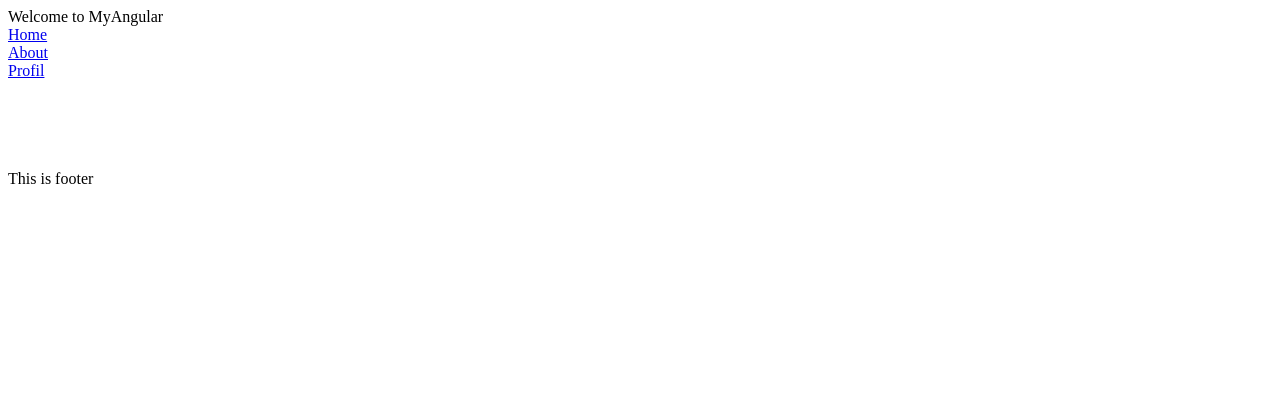
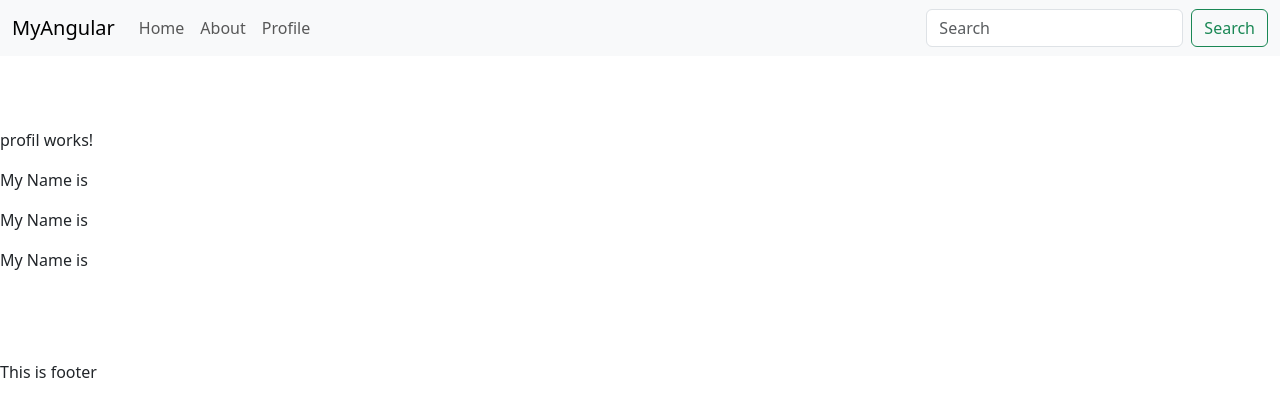
Before and after one commit to SamiAbdelhafidh/learn-angular, an Angular app: page /profil in a window 1280 px wide. Before the commit this address led to /. Shown: the top 416 px of the page. Built offline with nearby package versions, Linux system fonts and the light colour scheme.

Commit message:
'childRoutes'

```diff
--- a/src/app/app.component.html
+++ b/src/app/app.component.html
@@ -1,8 +1,30 @@
-Welcome to MyAngular
-<br>
-<a routerLink='/'>Home</a><br>
-<a routerLink='/about'>About</a><br>
-<a routerLink='/profil/121212120/samiabdelhafidh'>Profil</a>
+<nav class="navbar navbar-expand-lg bg-body-tertiary">
+    <div class="container-fluid">
+      <a class="navbar-brand" href="#">MyAngular</a>
+      <button class="navbar-toggler" type="button" data-bs-toggle="collapse" data-bs-target="#navbarSupportedContent" aria-controls="navbarSupportedContent" aria-expanded="false" aria-label="Toggle navigation">
+        <span class="navbar-toggler-icon"></span>
+      </button>
+      <div class="collapse navbar-collapse" id="navbarSupportedContent">
+        <ul class="navbar-nav me-auto mb-2 mb-lg-0">
+          <li class="nav-item">
+            <a class="nav-link " aria-current="page" routerLink='/'>Home</a>
+          </li>
+          <li class="nav-item">
+            <a class="nav-link " aria-current="page" routerLink='/about'>About</a>
+          </li>
+          <li class="nav-item">
+            <a class="nav-link " aria-current="page" routerLink='/profil'>Profile</a>
+          </li>
+
+        </ul>
+        <form class="d-flex" role="search">
+          <input class="form-control me-2" type="search" placeholder="Search" aria-label="Search">
+          <button class="btn btn-outline-success" type="submit">Search</button>
+        </form>
+      </div>
+    </div>
+  </nav>
+
 <br>
 <br>
 <br>
--- a/src/app/app.component.ts
+++ b/src/app/app.component.ts
@@ -26,4 +26,7 @@ import { NgModule } from '@angular/core';
 })
 export class AppComponent {
   title = 'myangular';
+  id=12121233
+  name="samiabdelhafidh"
+
 }
--- a/src/app/app.routes.ts
+++ b/src/app/app.routes.ts
@@ -3,9 +3,12 @@ import {RouterOutlet, RouterLink} from '@angular/router';
 import { HomeComponent } from './home/home.component';
 import { AboutComponent } from './about/about.component';
 import { ProfilComponent } from './profil/profil.component';
+import { PagenotfoundComponent } from './pagenotfound/pagenotfound.component';
 
 export const routes: Routes = [
     {path:'',component:HomeComponent},
     {path:'about',component:AboutComponent},
-    {path:'profil/:id/:name',component:ProfilComponent}
+    {path:'profil',component:ProfilComponent},
+    {path:'contact',redirectTo:'about',pathMatch:'full'},
+    {path:'**',component:PagenotfoundComponent}
 ];
--- a/src/app/home/home.component.html
+++ b/src/app/home/home.component.html
@@ -53,5 +53,6 @@
 <p [ngStyle]="{'color':style1,'font-size':style2}"> Sami abdelhafidh </p>
 
 -->
-<p>{{profile | json}}</p>
-{{date | date}}
+
+{{date | date}} <br>
+{{profile | json}}<br>
--- /dev/null
+++ b/src/app/pagenotfound/pagenotfound.component.css
@@ -0,0 +1,5 @@
+p{
+    text-align: center;
+    font-size: 50px;
+    color: green;
+}
--- /dev/null
+++ b/src/app/pagenotfound/pagenotfound.component.html
@@ -0,0 +1 @@
+<p>This page not found </p>
--- a/src/app/profil/profil.component.html
+++ b/src/app/profil/profil.component.html
@@ -1 +1,4 @@
 <p>profil works!</p>
+<p>My Name is {{name}}</p>
+<p>My Name is {{id}}</p>
+<p>My Name is {{country}}</p>
--- a/src/app/profil/profil.component.ts
+++ b/src/app/profil/profil.component.ts
@@ -1,5 +1,5 @@
-import { Component } from '@angular/core';
-
+import { Component,OnInit } from '@angular/core';
+import { ActivatedRoute } from '@angular/router';
 @Component({
   selector: 'app-profil',
   imports: [],
@@ -7,5 +7,21 @@ import { Component } from '@angular/core';
   styleUrl: './profil.component.css'
 })
 export class ProfilComponent {
+  name=''
+  id=''
+  country=''
+  constructor(private route:ActivatedRoute){
+    this.route.queryParams.subscribe(data=>{
 
+     // this.name=data.name
+     // this.id=data.id
+      //this.country=data.country
+
+    })
+
+
+  }
+  ngOnInit(): void {
+
+  }
 }
--- a/src/index.html
+++ b/src/index.html
@@ -6,9 +6,13 @@
   <base href="/">
   <meta name="viewport" content="width=device-width, initial-scale=1">
   <link rel="icon" type="image/x-icon" href="favicon.ico">
+  <link href="https://cdn.jsdelivr.net/npm/bootstrap@5.3.3/dist/css/bootstrap.min.css" rel="stylesheet" integrity="sha384-QWTKZyjpPEjISv5WaRU9OFeRpok6YctnYmDr5pNlyT2bRjXh0JMhjY6hW+ALEwIH" crossorigin="anonymous">
 </head>
 <body>
   <app-root></app-root>
 
+  <script src="https://cdn.jsdelivr.net/npm/bootstrap@5.3.3/dist/js/bootstrap.bundle.min.js" integrity="sha384-YvpcrYf0tY3lHB60NNkmXc5s9fDVZLESaAA55NDzOxhy9GkcIdslK1eN7N6jIeHz" crossorigin="anonymous"></script>
+  <script src="https://cdn.jsdelivr.net/npm/@popperjs/core@2.11.8/dist/umd/popper.min.js" integrity="sha384-I7E8VVD/ismYTF4hNIPjVp/Zjvgyol6VFvRkX/vR+Vc4jQkC+hVqc2pM8ODewa9r" crossorigin="anonymous"></script>
+  <script src="https://cdn.jsdelivr.net/npm/bootstrap@5.3.3/dist/js/bootstrap.min.js" integrity="sha384-0pUGZvbkm6XF6gxjEnlmuGrJXVbNuzT9qBBavbLwCsOGabYfZo0T0to5eqruptLy" crossorigin="anonymous"></script>
 </body>
 </html>
```
Also changed, not shown: src/app/pagenotfound/pagenotfound.component.ts (added, +11 -0 lines), 1 other file (tests, documents, lock files or other folders).
